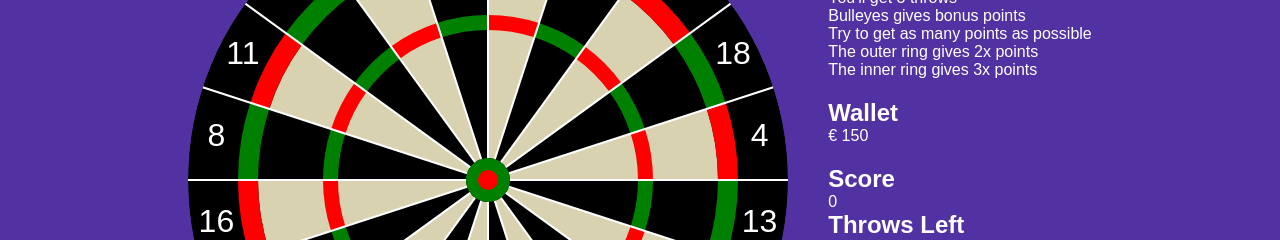
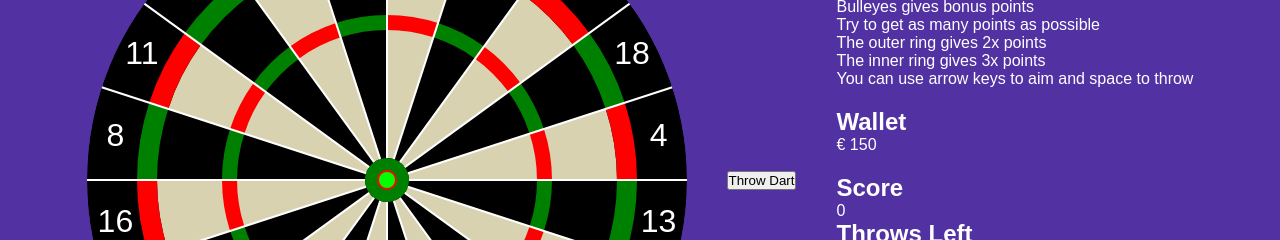
Before and after one commit to AllanTran90/Tivoli, a Next.js app: page /darts in a window 1280 px wide. Shown: the part 271-511 px from the top of the page. Built offline with nearby package versions, Linux system fonts and the light colour scheme; no server answers; the database is empty.

Commit message:
Add keyboard aiming and space throw to darts

```diff
--- a/src/app/darts/page.tsx
+++ b/src/app/darts/page.tsx
@@ -2,7 +2,7 @@
 
 import DartBoard from "@/components/darts/DartBoard";
 import GamePanel from "@/components/darts/GamePanel";
-import { useState } from "react";
+import { useState, useEffect } from "react";
 import GameButton from "@/components/Gamebutton";
 import HowToPlay from "@/components/HowToPlay";
 import History from "@/components/History";
@@ -12,24 +12,41 @@ import { useWallet } from "@/context/WalletContext";
 import { playDartsRound } from "@/lib/darts/playDartsRound";
 import { DARTS_COST, WINDS } from "@/lib/darts/constants";
 import { resetDartsRound } from "@/lib/darts/resetDartsRound";
+import ThrowButton from "@/components/darts/throwButton";
+import { useKeyboardAim } from "@/lib/darts/useKeyboardAim";
 
 export default function DartsPage() {
   const [score, setScore] = useState(0);
+  const [throwsLeft, setThrowsLeft] = useState(3);
+  const [history, setHistory] = useState<string[]>([]);
+  const [clearBoard, setClearBoard] = useState(false);
+  const [wind, setWind] = useState("Left");
+  const [aimX, setAimX] = useState(300);
+  const [aimY, setAimY] = useState(300);
+  const { balance, setBalance } = useWallet();
+  const [keyboardThrow, setKeyboardThrow] = useState(false);
 
-  const [throwsLeft, setThrowsLeft] = useState(3);
-
-  const [history, setHistory] = useState<string[]>([]);
-
-  const [clearBoard, setClearBoard] = useState(false);
-
-  const [wind, setWind] = useState("Left");
-
-  const { balance, setBalance } = useWallet();
+  useKeyboardAim({
+    setAimX,
+    setAimY,
+    onThrow: throwRandomDart,
+  });
 
   function getRandomWind() {
     const random = Math.floor(Math.random() * WINDS.length);
 
     return WINDS[random];
+  }
+
+  // keyboard throwing
+  function throwRandomDart() {
+    if (throwsLeft <= 0) return;
+
+    setKeyboardThrow(true);
+
+    setTimeout(() => {
+      setKeyboardThrow(false);
+    }, 100);
   }
 
   async function handleScore(points: number) {
@@ -40,10 +57,7 @@ export default function DartsPage() {
     setScore((prev) => prev + points);
 
     // updates history
-    setHistory((prev) => [
-      ...prev,
-      `Throw ${prev.length + 1} → ${points}`,
-    ]);
+    setHistory((prev) => [...prev, `Throw ${prev.length + 1} → ${points}`]);
 
     // substracts throws
     setThrowsLeft((prev) => prev - 1);
@@ -54,23 +68,14 @@ export default function DartsPage() {
 
     if (newThrowsLeft <= 0) {
       try {
-        const data =
-          await playDartsRound(
-            finalScore
-          );
+        const data = await playDartsRound(finalScore);
 
         console.log(data);
 
         if (data.gameResult.moneyWon) {
-          setBalance(
-            balance +
-              data.gameResult.moneyWon
-          );
+          setBalance(balance + data.gameResult.moneyWon);
 
-          setHistory((prev) => [
-            ...prev,
-            `Won €${data.gameResult.moneyWon}`,
-          ]);
+          setHistory((prev) => [...prev, `Won €${data.gameResult.moneyWon}`]);
         }
       } catch (error) {
         console.error(error);
@@ -90,10 +95,7 @@ export default function DartsPage() {
 
   // RESET ROUND
   function resetRound() {
-
-  setBalance(
-    balance - DARTS_COST
-  );
+    setBalance(balance - DARTS_COST);
 
     resetDartsRound(
       setScore,
@@ -101,7 +103,7 @@ function resetRound() {
       setThrowsLeft,
       setWind,
       setClearBoard,
-    getRandomWind
+      getRandomWind,
     );
   }
 
@@ -123,7 +125,12 @@ function resetRound() {
         throwsLeft={throwsLeft}
         wind={wind}
         clearBoard={clearBoard}
+        aimX={aimX}
+        aimY={aimY}
+        keyboardThrow={keyboardThrow}
       />
+
+      <ThrowButton onThrow={throwRandomDart} />
 
       <div
         style={{
@@ -141,6 +148,7 @@ function resetRound() {
             "Try to get as many points as possible",
             "The outer ring gives 2x points",
             "The inner ring gives 3x points",
+            "You can use arrow keys to aim and space to throw",
           ]}
         />
 
@@ -149,16 +157,9 @@ function resetRound() {
           <p>€ {balance}</p>
         </div>
 
-        <GamePanel
-          score={score}
-          throwsLeft={throwsLeft}
-          wind={wind}
-        />
+        <GamePanel score={score} throwsLeft={throwsLeft} wind={wind} />
 
-        <History
-          title="Throw History"
-          items={history}
-        />
+        <History title="Throw History" items={history} />
 
         <RewardSystem
           value={score}
@@ -175,10 +176,7 @@ function resetRound() {
         />
 
         {throwsLeft <= 0 && (
-          <GameButton
-            text="Play Again"
-            onClick={resetRound}
-          />
+          <GameButton text="Play Again" onClick={resetRound} />
         )}
       </div>
     </main>
--- a/src/components/darts/DartBoard.tsx
+++ b/src/components/darts/DartBoard.tsx
@@ -12,6 +12,9 @@ type Props = {
   throwsLeft: number;
   wind: string;
   clearBoard: boolean;
+  aimX: number;
+  aimY: number;
+  keyboardThrow: boolean;
 };
 
 type Hit = {
@@ -19,58 +22,89 @@ type Hit = {
   y: number;
 };
 
-export default function DartBoard({ onScore, throwsLeft, wind, clearBoard, }: Props) {
-  const canvasRef = useRef<HTMLCanvasElement>(null);
+export default function DartBoard({
+  onScore,
+  throwsLeft,
+  wind,
+  clearBoard,
+  aimX,
+  aimY,
+  keyboardThrow,
+}: Props) {
 
-  const [hits, setHits] = useState<Hit[]>([]);
+  const canvasRef =
+    useRef<HTMLCanvasElement>(null);
+
+  const [hits, setHits] =
+    useState<Hit[]>([]);
+
+  useEffect(() => {
+    setHits([]);
+  }, [clearBoard]);
 
   useEffect(() => {
 
-      setHits([]);
-}, [clearBoard]);
-
-    useEffect(() => {
-    const canvas = canvasRef.current;
+    const canvas =
+      canvasRef.current;
 
     if (!canvas) return;
 
-    const ctx = canvas.getContext("2d");
+    const ctx =
+      canvas.getContext("2d");
 
     if (!ctx) return;
 
     // clean canvas
-    ctx.clearRect(0, 0, BOARD_SIZE, BOARD_SIZE);
+    ctx.clearRect(
+      0,
+      0,
+      BOARD_SIZE,
+      BOARD_SIZE
+    );
 
     // draw dartboard
     drawBoard(ctx);
 
     // draw hitpoints
     hits.forEach((hit) => {
+
       ctx.beginPath();
 
-      ctx.arc(hit.x, hit.y, 6, 0, Math.PI * 2);
+      ctx.arc(
+        hit.x,
+        hit.y,
+        6,
+        0,
+        Math.PI * 2
+      );
 
       ctx.fillStyle = "yellow";
 
       ctx.fill();
     });
-  }, [hits]);
 
-  function handleClick(event: React.MouseEvent<HTMLCanvasElement>) {
-    const canvas = canvasRef.current;
+    // draw aim
+    ctx.beginPath();
 
-    if (!canvas) return;
+    ctx.arc(
+      aimX,
+      aimY,
+      8,
+      0,
+      Math.PI * 2
+    );
 
-    // stop after 3 throws
-    if (throwsLeft <= 0) return;
+    ctx.fillStyle = "lime";
 
-    // get hitpoint
-    const hit = getHitPosition(event, canvas);
+    ctx.fill();
 
-    // random wind strength
-    const windStrength = Math.floor(Math.random() * 20) + 5;
+  }, [hits, aimX, aimY]);
 
-    // apply wind
+  function throwDart(hit: Hit) {
+
+    const windStrength =
+      Math.floor(Math.random() * 20) + 5;
+
     if (wind === "Left") {
       hit.x -= windStrength;
     }
@@ -87,14 +121,50 @@ export default function DartBoard({ onScore, throwsLeft, wind, clearBoard, }: Pr
       hit.y += windStrength;
     }
 
-    // save hit
-    setHits((prev) => [...prev, hit]);
+    setHits((prev) => [
+      ...prev,
+      hit,
+    ]);
 
-    // calculate score
-    const score = calculateScore(hit);
+    const score =
+      calculateScore(hit);
 
-    // send score to parent
     onScore(score);
+  }
+
+  useEffect(() => {
+
+    if (!keyboardThrow) return;
+
+    const hit = {
+      x: aimX,
+      y: aimY,
+    };
+
+    throwDart(hit);
+
+  }, [keyboardThrow]);
+
+  function handleClick(
+    event: React.MouseEvent<HTMLCanvasElement>
+  ) {
+
+    const canvas =
+      canvasRef.current;
+
+    if (!canvas) return;
+
+    // stop after 3 throws
+    if (throwsLeft <= 0) return;
+
+    // get hitpoint
+    const hit =
+      getHitPosition(
+        event,
+        canvas
+      );
+
+    throwDart(hit);
   }
 
   return (
--- /dev/null
+++ b/src/components/darts/throwButton.tsx
@@ -0,0 +1,18 @@
+import GameButton from "@/components/Gamebutton";
+
+type ThrowButtonProps = {
+    onThrow: () => void;
+};
+
+
+export default function ThrowButton({
+  onThrow,
+}: ThrowButtonProps) {
+
+  return (
+    <GameButton
+      text="Throw Dart"
+      onClick={onThrow}
+    />
+  );
+}
--- /dev/null
+++ b/src/lib/darts/useKeyboardAim.ts
@@ -0,0 +1,69 @@
+import { useEffect } from "react";
+
+type UseKeyboardAimProps = {
+
+  setAimX: React.Dispatch<
+    React.SetStateAction<number>
+  >;
+
+  setAimY: React.Dispatch<
+    React.SetStateAction<number>
+  >;
+
+  onThrow: () => void;
+};
+
+export function useKeyboardAim({
+  setAimX,
+  setAimY,
+  onThrow,
+}: UseKeyboardAimProps) {
+
+  useEffect(() => {
+
+    function handleKeyDown(
+      event: KeyboardEvent
+    ) {
+
+      if (event.key === "ArrowUp") {
+        setAimY((prev) => prev - 10);
+      }
+
+      if (event.key === "ArrowDown") {
+        setAimY((prev) => prev + 10);
+      }
+
+      if (event.key === "ArrowLeft") {
+        setAimX((prev) => prev - 10);
+      }
+
+      if (event.key === "ArrowRight") {
+        setAimX((prev) => prev + 10);
+      }
+
+      if (event.code === "Space") {
+
+        event.preventDefault();
+
+        onThrow();
+      }
+    }
+
+    window.addEventListener(
+      "keydown",
+      handleKeyDown
+    );
+
+    return () => {
+      window.removeEventListener(
+        "keydown",
+        handleKeyDown
+      );
+    };
+
+  }, [
+    setAimX,
+    setAimY,
+    onThrow,
+  ]);
+}
```
Lines whose indentation alone changed are shown as unchanged.
